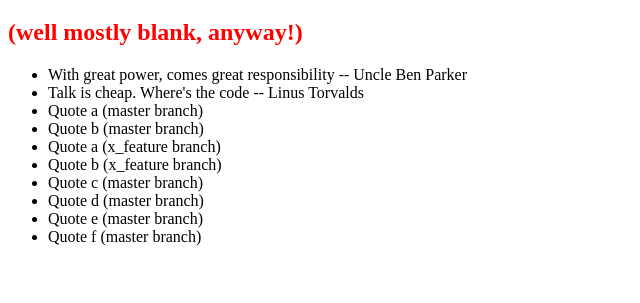
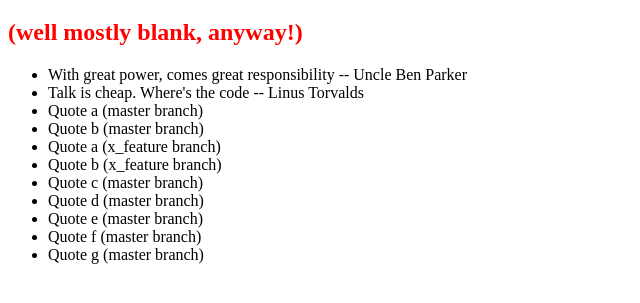
Before and after one commit to bartandsap/0main_openSAP_repo, a plain HTML site: page index.html in a window 1280 px wide. Shown: the part 61-364 px from the top of the page, without its empty margins (0-640 px from the left). Drawn offline with Linux system fonts and the light colour scheme.

Commit message:
Added quote g (master branch)

```diff
--- a/index.html
+++ b/index.html
@@ -20,6 +20,7 @@
 			<li>Quote d (master branch)</li>
 			<li>Quote e (master branch)</li>
 			<li>Quote f (master branch)</li>
+			<li>Quote g (master branch)</li>
 		</ul>
 	</body>
 </html>
```
